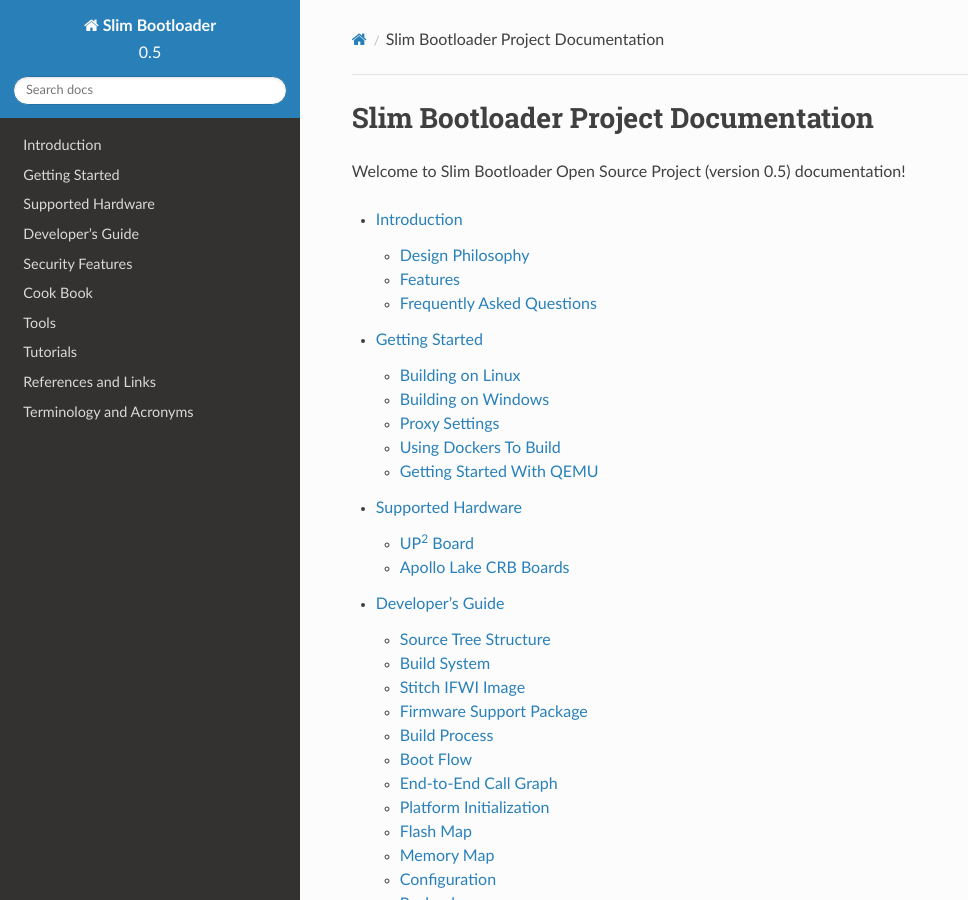
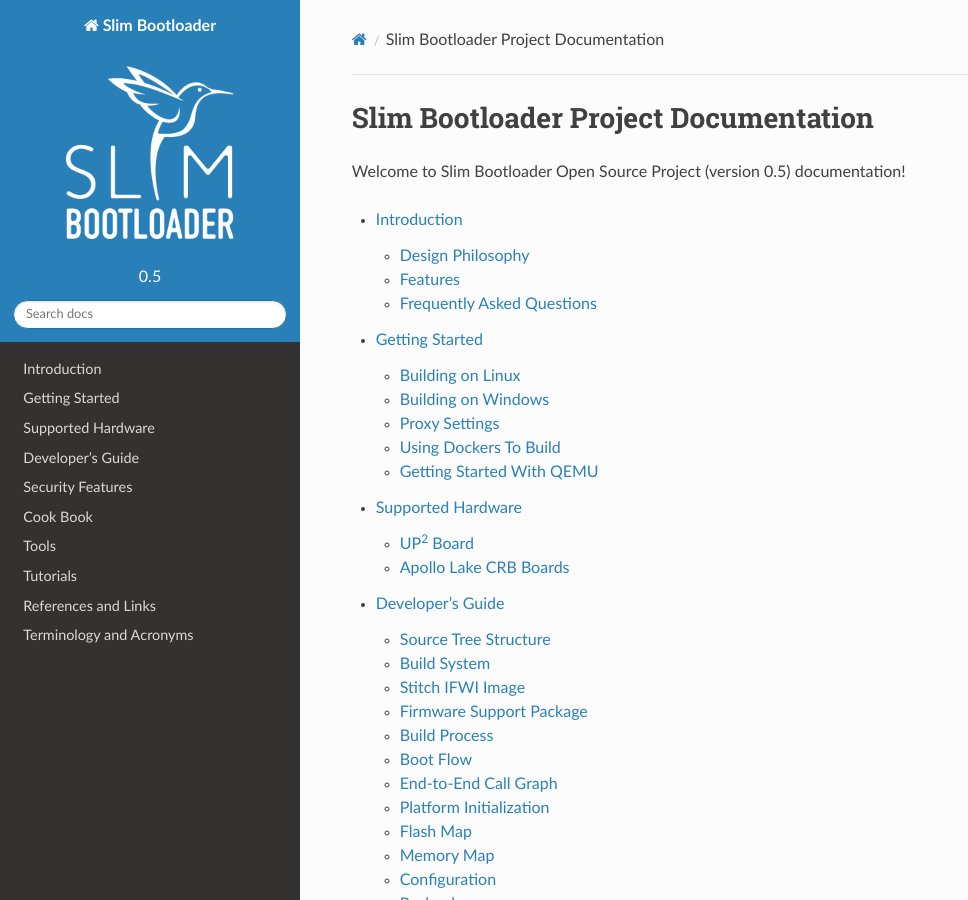
Before and after one commit to slimbootloader/documentation, a Sphinx documentation site: the page built from source/index.rst, in a window 1280 px wide and 900 px high. Shown: the whole window, without its empty margins (0-968 px from the left). Built offline with Sphinx 7.4.7 and the Read the Docs theme 2.0.0, drawn with Linux system fonts in a browser that asks for light colours.

Commit message:
Add a new logo
Why a bird logo?  Hummingbird symbolizes small, fast, adaptable,
powerful and friendly.

Signed-off-by: Huang Jin <huang.jin@intel.com>

```diff
--- a/source/conf.py
+++ b/source/conf.py
@@ -135,7 +135,7 @@
 
 # The name of an image file (relative to this directory) to place at the top
 # of the sidebar.
-#html_logo = None
+html_logo = 'images/sbl_logo_white_200x200.png'
 
 # The name of an image file (relative to this directory) to use as a favicon of
 # the docs.  This file should be a Windows icon file (.ico) being 16x16 or 32x32
```
Also changed, not shown: source/images/sbl_logo_white_200x200.png (added).
